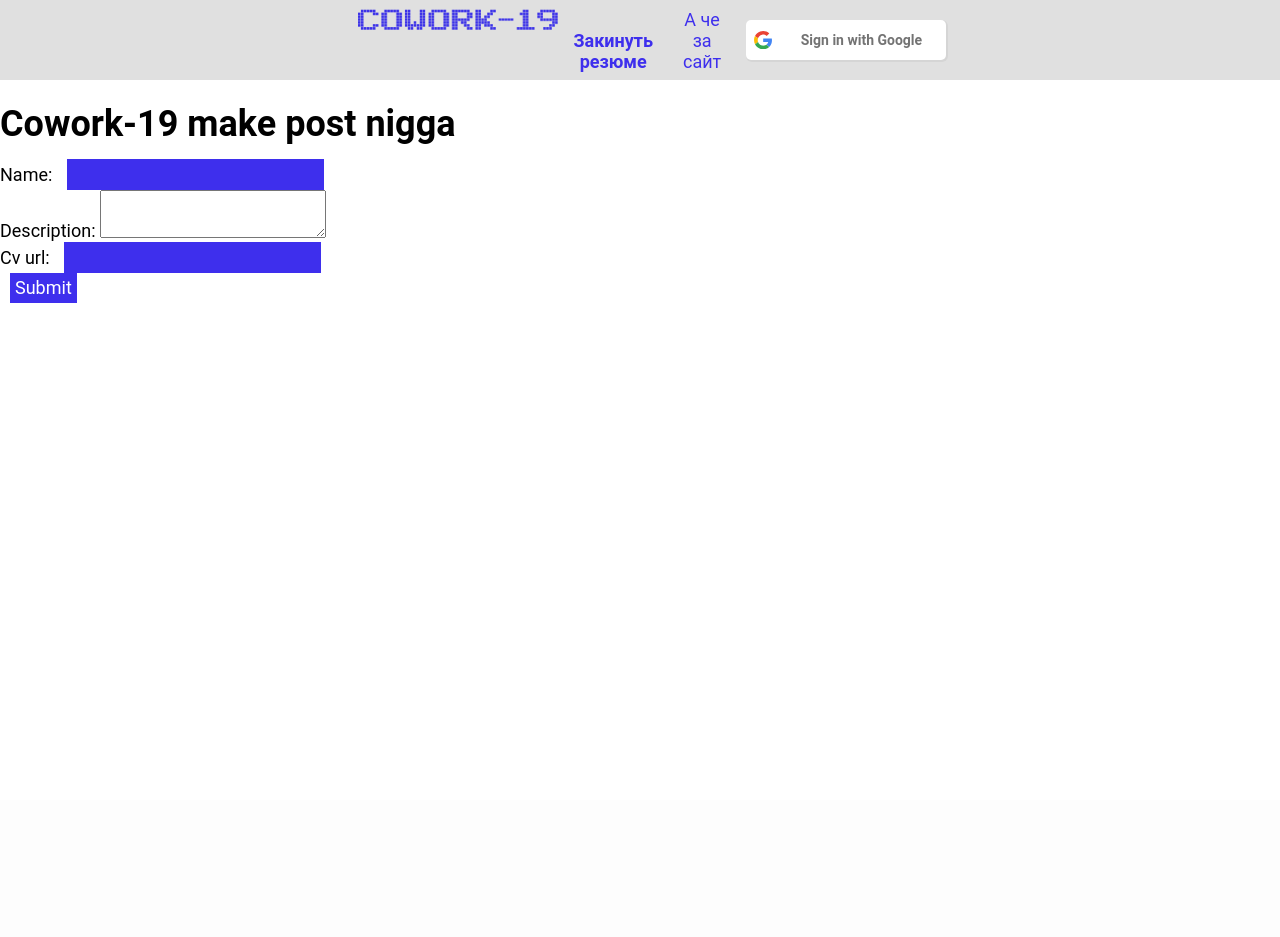
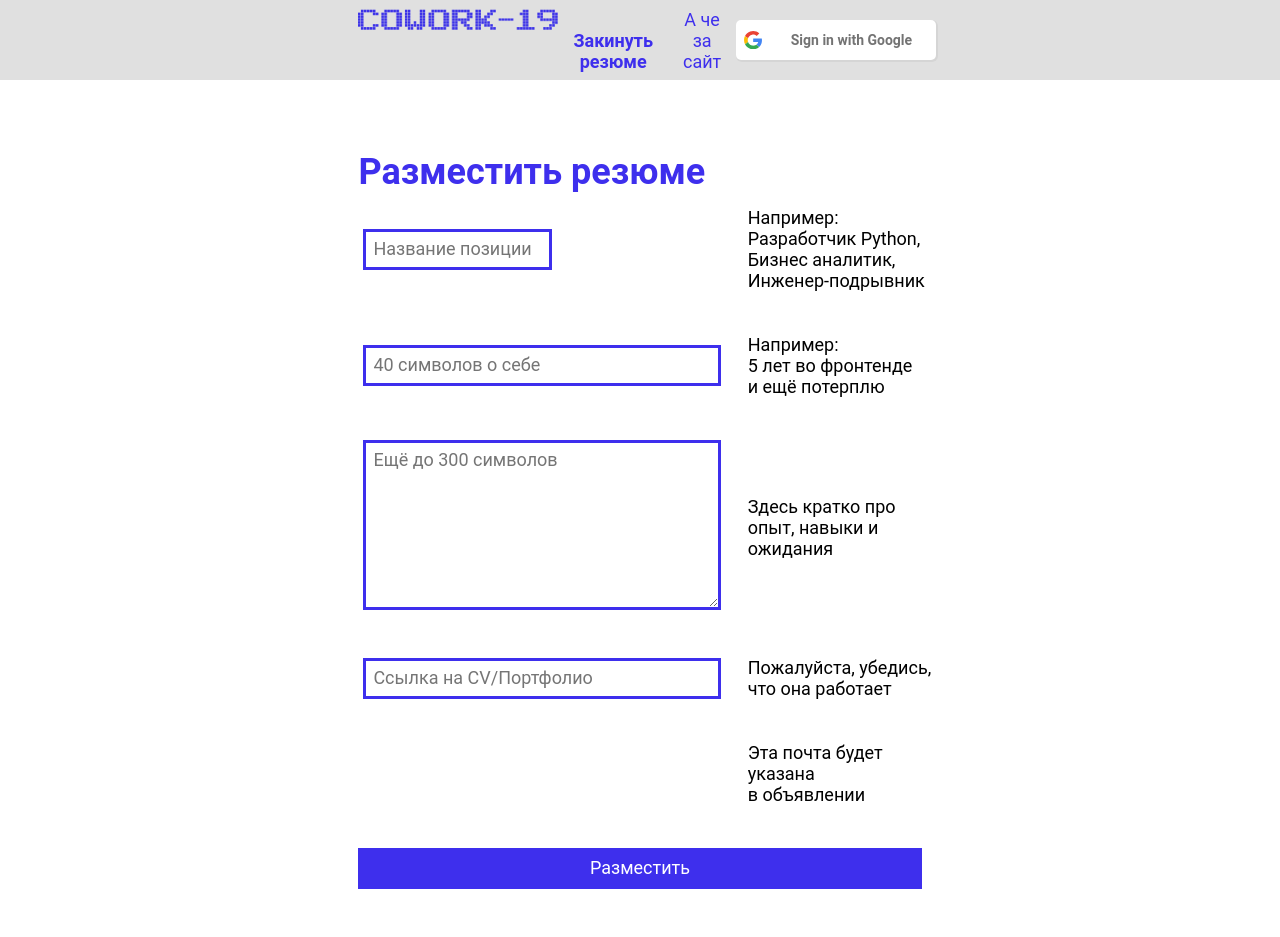
Before and after one commit to btseytlin/cowork-19, a Python web app: template cowork_site/templates/create.html in a window 1280 px wide. Before the commit the page ends 303 px from the top, so only its background shows below. Run offline with Jinja, Linux system fonts and the light colour scheme; the template is opened without the code that fills it, so the values that code supplies are empty, except form fields; tables that the repository leaves empty hold one stand-in row (values such as "Sample post"); form fields are guessed from the names that the template uses; some libraries are stand-ins or nearby versions.

Commit message:
add oneliner, add creat form style

```diff
--- a/cowork_site/postings/views.py
+++ b/cowork_site/postings/views.py
@@ -10,7 +10,7 @@
 from cowork_site.models import Posting
 from cowork_site.utils import back_redirect_url
 from cowork_site import config
-from .forms import PostingCreateForm, PostingArchiveForm
+from .forms import PostingCreateForm
 
 
 class BaseView(View):
@@ -63,6 +63,7 @@
         if form.validate_on_submit():
             posting = Posting(
                 name=form.name.data,
+                oneliner=form.oneliner.data,
                 description=form.description.data,
                 cv_url=form.cv_url.data,
 
--- /dev/null
+++ b/cowork_site/static/main.js
@@ -0,0 +1,7 @@
+function confirm_delete(post_id){
+    const r = confirm("Точно удалить?");
+    if (r === true) {
+        console.log(post_id)
+      window.location.href = "/archive/"+post_id
+    }
+}
--- a/cowork_site/static/style.css
+++ b/cowork_site/static/style.css
@@ -10,6 +10,10 @@
 
 }
 
+h1 {
+    color: #3E2FED;
+}
+
 a {
     color: #3E2FED;
     text-decoration: none;
@@ -17,6 +21,10 @@
 
 a:hover{
     text-decoration: underline;
+}
+
+.hidden {
+    display: none;
 }
 
 
@@ -41,16 +49,9 @@
     /* min-height: 84px; */
     width:100%;
 
+    margin-bottom: 43px;
+
 }
-
-.pure-menu-heading, .pure-menu-link {
-    padding-bottom: 0;
-}
-
-.pure-menu-active>.pure-menu-link, .pure-menu-link:focus, .pure-menu-link:hover {
-    background: transparent;
-}
-
 
 
 .container {
@@ -70,25 +71,34 @@
     vertical-align: middle;
 }
 
-fieldset {
+.auth {
+    text-align: right;
+}
+
+
+
+input, button, textarea {
+    border-radius: 0;
+    padding:7px;
     margin: 0;
+    border: 3px solid #3E2FED;
+}
+input::placeholder {
+    border-radius: 0;
     padding: 0;
+    margin: 0;
     border: none;
 }
-input, button, input::placeholder {
-    background-color: #3E2FED;
-    color:white;
-    border: none;
-    border-radius: 0;
-    padding:5px;
-    margin: auto 10px;
-    height:100%;
+button, input[type="submit"] {
+    background-color: white;
 }
+
+
 
 /* search */
 
 .search {
-    margin-bottom: 15px;
+    margin-bottom: 43px;
 }
 
 .search-form {
@@ -99,15 +109,22 @@
 }
 
 .search-bar {
+    background-color: #3E2FED;
+    color:white;
     display: block;
     width:45%;
     margin-left: 0;
+    margin-right: 10px;
+}
+
+.search-bar::placeholder {
+    background-color: #3E2FED;
+    color:white;
 }
 
 .search-button {
     display: block;
     width: 100px;
-    border: 3px solid #3E2FED;
     background-color: white;
     color: black;
 }
@@ -165,6 +182,22 @@
     justify-content: space-between;
 }
 
+.card-footer {
+    margin-top: 10px;
+    display: flex;
+    justify-content: flex-start;
+}
+
+.card-footer .card-delete {
+    margin: 0;
+    float: right;
+}
+
+.card-footer .card-delete:hover, .card-footer .card-delete a:hover{
+    background-color: #820003;
+    border-color: #820003;
+    color: white;
+}
 
 /* Mobile overriвes */
 
@@ -273,6 +306,56 @@
   font-size: 24px;
 }
 
+/* create form */
+
+
+.form-element {
+    display: flex;
+    justify-content: space-between;
+    margin-bottom: 43px;
+}
+
+.form-element input, .form-element textarea {
+    width: 100%;
+}
+
+.form-element div {
+    margin: auto 5px;
+    word-break: keep-all;
+    hyphens: none;
+}
+
+.form-element .input-helper {
+    text-align: left;
+    max-width: 30%;
+}
+
+.form-error {
+    border: 3px solid #820003;
+}
+
+.form-name {
+    max-width: 30%;
+}
+
+.form-description, .form-oneliner, .form-cv_url, .form-email {
+    min-width: 60%;
+}
+
+.form-email {
+    color: #3E2FED;
+    font-weight: bold;
+}
+
+.form-description textarea {
+    height: 150px;
+    overflow: visible;
+}
+
+.form-element input[type="submit"] {
+    color: white;
+    background-color: #3E2FED;
+}
 
 @media screen and (min-width: 768px) {
   .navbar {
--- a/cowork_site/templates/base.html
+++ b/cowork_site/templates/base.html
@@ -1,5 +1,8 @@
 <!doctype html>
 <head>
+    <meta charset="UTF-8">
+    <meta name="viewport" content="width=device-width, initial-scale=1">
+
     <title>Cowork-19</title>
 
     <link rel="stylesheet" href="https://unpkg.com/purecss@1.0.1/build/pure-min.css" integrity="sha384-oAOxQR6DkCoMliIh8yFnu25d7Eq/PHS21PClpwjOTeU2jRSq11vu66rf90/cZr47" crossorigin="anonymous">
@@ -12,6 +15,7 @@
     <!--<![endif]-->
 
     <link rel="stylesheet" href="{{ url_for('static', filename='style.css') }}">
+    <script src="{{ url_for('static', filename='main.js') }}"></script>
 </head>
 <body>
 <header class="top-bar">
@@ -36,10 +40,10 @@
                     </div>
                 </div>
             </div>
-            <div class="auth ">
+            <div class="auth">
                 {% if current_user.is_authenticated %}
-                  {{ current_user.email }}
-                  <a href="{{ url_for("logout") }}">Log out</a>
+                  <div>{{ current_user.email }}</div>
+                  <div><a href="{{ url_for("logout") }}">Log out</a></div>
                 {% else %}
                   <a class="google-login v-center-child" href="{{ url_for("google.login") }}">
 
--- a/cowork_site/templates/create.html
+++ b/cowork_site/templates/create.html
@@ -1,24 +1,44 @@
 {% extends 'base.html' %}
 
 {% block content %}
-    <h1>Cowork-19 make post nigga</h1>
-    <form method="POST" action="{{ url_for('postings.posting_create') }}">
-        {{ form.csrf_token }}
-        <div>{{ form.name.label }}: {{ form.name() }}</div>
-        {% if form.name.errors %}
-            <ul class="errors">{% for error in form.name.errors %}<li>{{ error }}</li>{% endfor %}</ul>
-        {% endif %}
+    <div class="container">
+        <h1>Разместить резюме</h1>
+        <form method="POST" action="{{ url_for('postings.posting_create') }}">
+            {{ form.csrf_token }}
 
-        <div>{{ form.description.label }}: {{ form.description() }}</div>
-        {% if form.description.errors %}
-            <ul class="errors">{% for error in form.description.errors %}<li>{{ error }}</li>{% endfor %}</ul>
-        {% endif %}
+            <div class="form-element">
+                <div class="hidden">{{ form.name.label }}</div>
+                <div class="form-name">{{ form.name(placeholder="Название позиции", class="form-error" if form.name.errors else "") }}</div>
+                <div class="input-helper">Например:<br/>Разработчик&#160;Python, Бизнес&#160;аналитик,  Инженер&#8209;подрывник</div>
+            </div>
 
-        <div>{{ form.cv_url.label }}: {{ form.cv_url() }}</div>
-        {% if form.cv_url.errors %}
-            <ul class="errors">{% for error in form.cv_url.errors %}<li>{{ error }}</li>{% endfor %}</ul>
-        {% endif %}
+            <div class="form-element">
+                <div class="hidden">{{ form.oneliner.label }}</div>
+                <div class="form-oneliner">{{ form.oneliner(placeholder="40 символов о себе", class="form-error" if form.oneliner.errors else "") }}</div>
+                <div class="input-helper">Например:<br/>5 лет во фронтенде и&#160;ещё&#160;потерплю</div>
+            </div>
 
-        <input type="submit">
-    </form>
+            <div class="form-element">
+                <div class="hidden">{{ form.description.label }}</div>
+                <div class="form-description">{{ form.description(placeholder="Ещё до 300 символов", maxlength=300, class="form-error" if form.description.errors else "") }}</div>
+                <div class="input-helper">Здесь кратко про опыт, навыки и ожидания </div>
+            </div>
+
+            <div class="form-element">
+                <div class="hidden">{{ form.cv_url.label }}</div>
+                <div class="form-cv_url">{{ form.cv_url(type=url, placeholder="Ссылка на CV/Портфолио", class="form-error" if form.cv_url.errors else "") }}</div>
+                <div class="input-helper">Пожалуйста,&#160;убедись, что&#160;она&#160;работает</div>
+            </div>
+
+
+            <div class="form-element">
+                <div class="form-email">{{ current_user.email }}</div>
+                <div class="input-helper">Эта почта будет указана в&#160;объявлении</div>
+            </div>
+            <div class="form-element">
+                <input type="submit" value="Разместить">
+            </div>
+
+        </form>
+    </div>
 {% endblock %}
--- a/cowork_site/templates/list.html
+++ b/cowork_site/templates/list.html
@@ -36,7 +36,6 @@
 
             </div>
 
-    <div class="divider"><span></span><span>Вот и всё</span><span></span></div>
-    </div>
+
     </div>
 {% endblock %}
```
Also changed, not shown: cowork_site/models/posting.py (+4 -3 lines), cowork_site/postings/forms.py (+3 -6 lines), cowork_site/templates/posting_card.html (+5 -3 lines), migrations/versions/5868e2e008c6_non_nullable.py (added, +50 -0 lines), migrations/versions/dbc43e7336ef_oneliner.py (added, +28 -0 lines).
